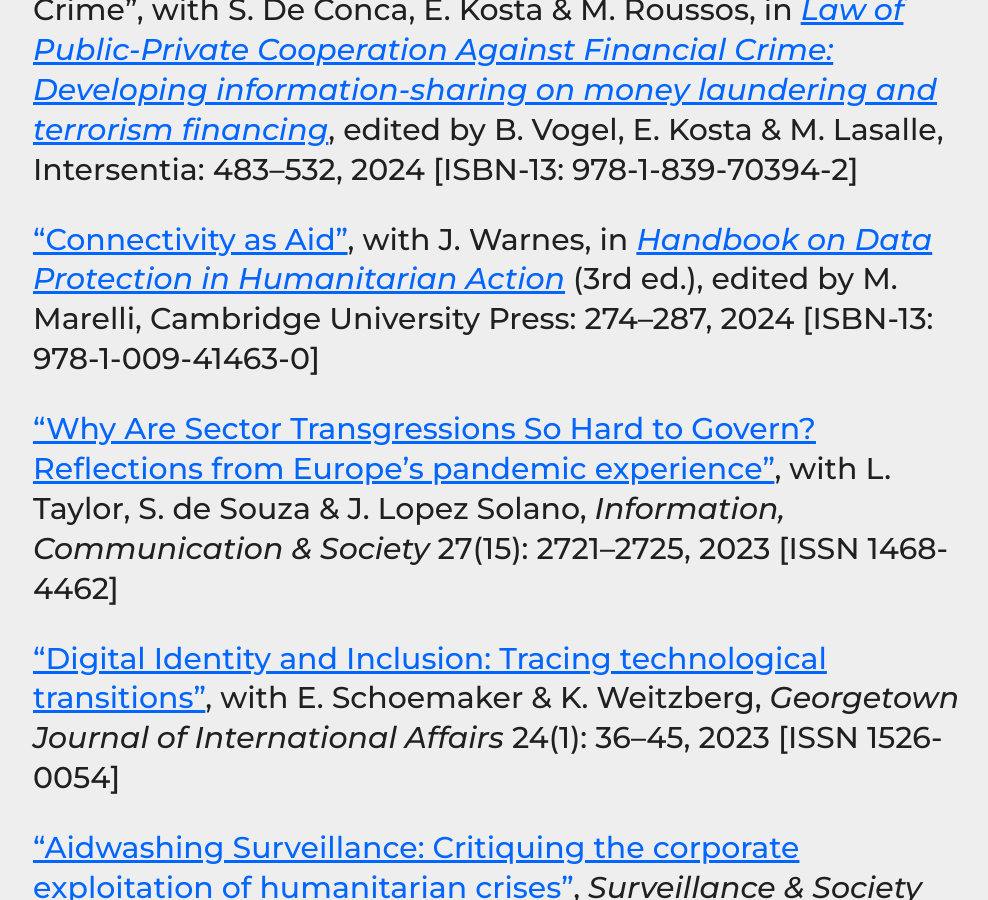
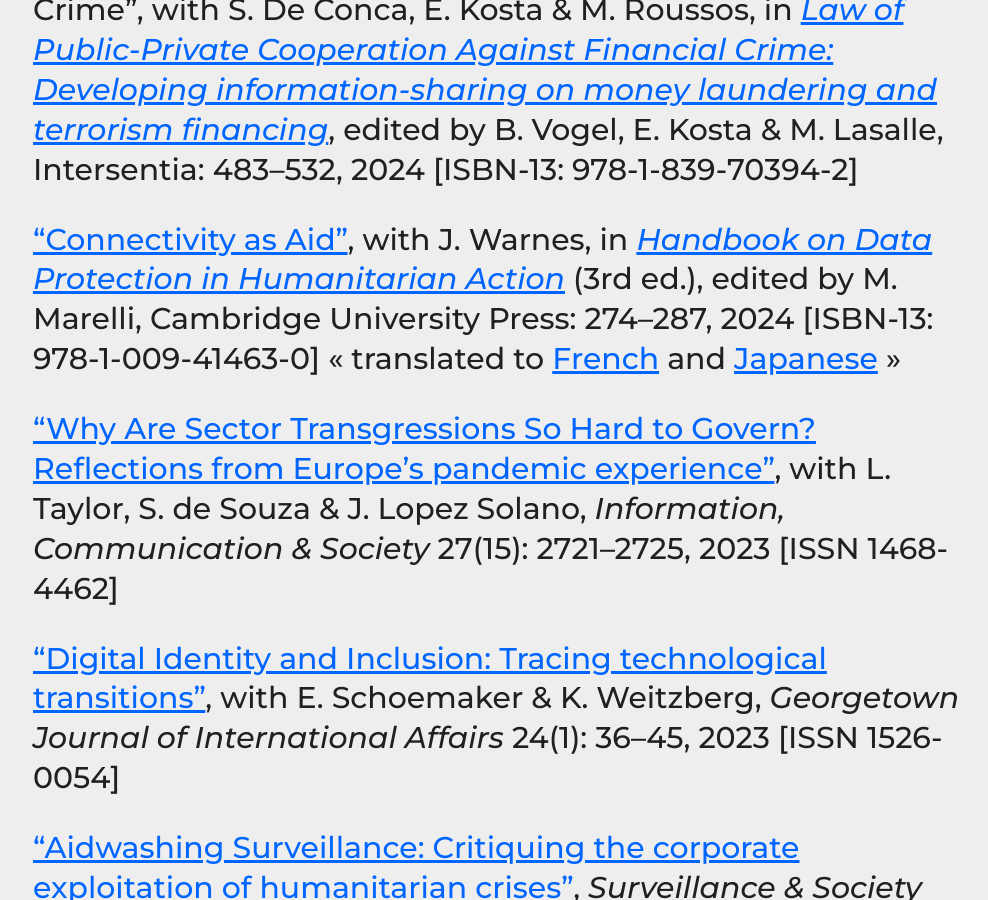
Before and after one commit to haroonalrasheed/641a, a Jekyll site: the page built from selected-publications/index.md, in a window 1280 px wide and 900 px high, scrolled down 2174 px. Shown: the whole window, without its empty margins (131-1119 px from the left). Built offline with Jekyll 4.4.1, drawn with Linux system fonts in a browser that asks for light colours; part of the change alters nothing that is shown.

Commit message:
Update index.md

```diff
--- a/selected-publications/index.md
+++ b/selected-publications/index.md
@@ -35,7 +35,7 @@ _Transgressive Tech_, with L. Taylor, S. de Souza, J. Lopez-Solano, O. Sabbah &
 “How Technology and Law Interact to Combat Financial Crime”, with S. De Conca, E. Kosta & M. Roussos, in [_Law of Public-Private Cooperation Against Financial Crime:
 Developing information-sharing on money laundering and terrorism financing_](https://www.larcier-intersentia.com/en/law-public-private-cooperation-financial-crime-9781839704666.html), edited by B. Vogel, E. Kosta & M. Lasalle, Intersentia: 483–532, 2024 [ISBN-13: 978-1-839-70394-2]
 
-["Connectivity as Aid"](https://doi.org/10.1017/9781009414630.021), with J. Warnes, in [_Handbook on Data Protection in Humanitarian Action_](https://www.cambridge.org/core/books/handbook-on-data-protection-in-humanitarian-action/025CE3DFD1FAD908DD1412C20E49F955) (3rd ed.), edited by M. Marelli, Cambridge University Press: 274–287, 2024 [ISBN-13: 978-1-009-41463-0]
+["Connectivity as Aid"](https://doi.org/10.1017/9781009414630.021), with J. Warnes, in [_Handbook on Data Protection in Humanitarian Action_](https://www.cambridge.org/core/books/handbook-on-data-protection-in-humanitarian-action/025CE3DFD1FAD908DD1412C20E49F955) (3rd ed.), edited by M. Marelli, Cambridge University Press: 274–287, 2024 [ISBN-13: 978-1-009-41463-0] << translated to [French](https://shop.icrc.org/download/ebook?sku=4305/001-ebook) and [Japanese](https://shop.icrc.org/download/ebook?sku=4305/209-ebook) >>
 
 ["Why Are Sector Transgressions So Hard to Govern? Reflections from Europe’s pandemic experience"](https://doi.org/10.1080/1369118X.2023.2264919), with L. Taylor, S. de Souza & J. Lopez Solano, _Information, Communication & Society_ 27(15): 2721–2725, 2023 [ISSN 1468-4462]
 
```
